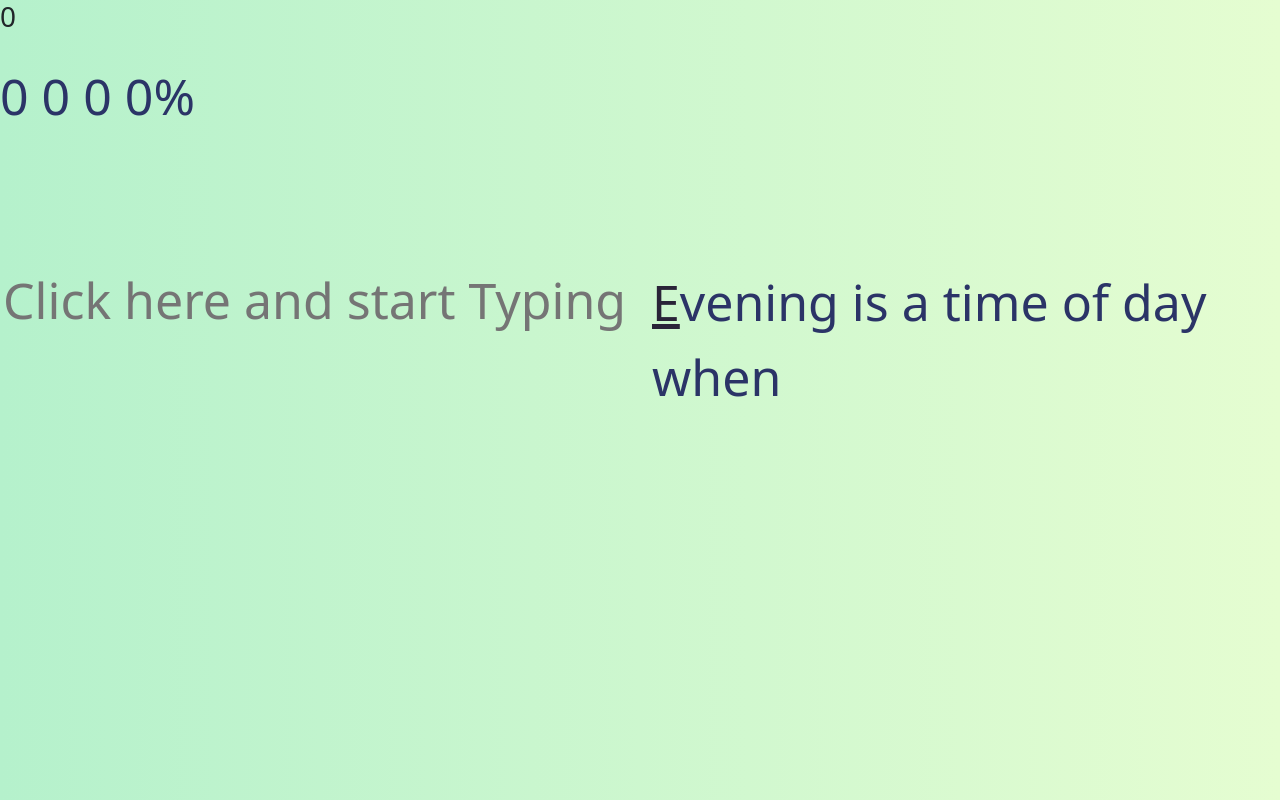
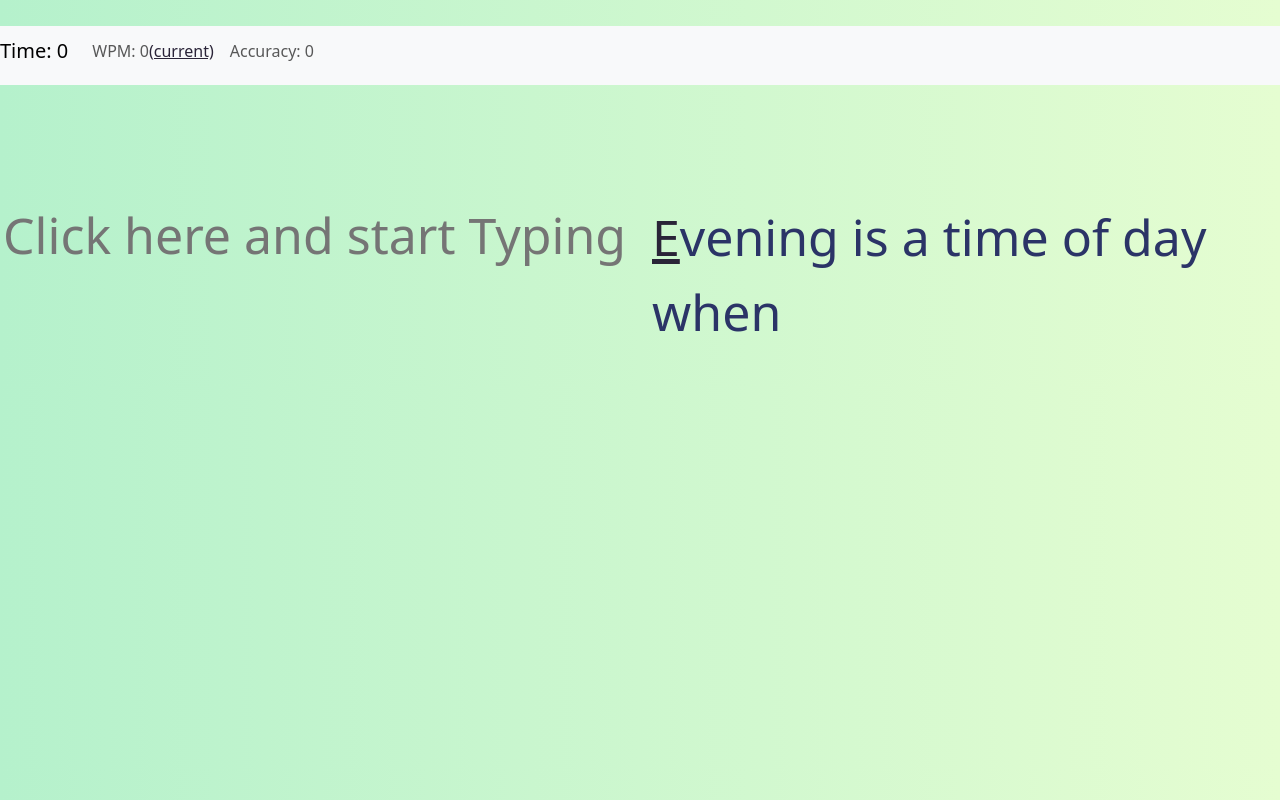
Before and after one commit to Ritesh27P/Typing_test_React, a React (Create React App) app: page / in a window 1280 px wide. Built offline with nearby package versions, Linux system fonts and the light colour scheme.

Commit message:
some css work

```diff
--- a/src/components/App.jsx
+++ b/src/components/App.jsx
@@ -21,10 +21,6 @@ const App = ()=>{
 
 
     return <div>
-
-        <div>
-            <h3>{time}</h3>
-        </div>
         <Text time={time} st_func={writingStopped} intervalId={nIntervalId}/>
     </div>
 }
--- /dev/null
+++ b/src/components/Navbar.jsx
@@ -0,0 +1,20 @@
+
+const Navbar = (props)=>{
+    return <div>
+        <nav class="navbar navbar-expand-lg navbar-light bg-light">
+            <h4 class="navbar-brand">Time: {props.time}</h4>
+            <div class="collapse navbar-collapse" id="navbarNav">
+            <ul class="navbar-nav">
+                <li class="nav-item active">
+                <h4 class="nav-link">WPM: {props.WPM}<span class="sr-only">(current)</span></h4>
+                </li>
+                <li class="nav-item">
+                <h4 class="nav-link">Accuracy: {props.Accuracy}</h4>
+                </li>
+            </ul>
+            </div>
+        </nav>
+    </div>
+}
+
+export default Navbar;
--- a/src/components/Text.jsx
+++ b/src/components/Text.jsx
@@ -1,5 +1,6 @@
-import { useState } from "react"
-import data from "../text_data"
+import { useState } from "react";
+import data from "../text_data";
+import Navbar from "./Navbar";
 
 // Make 5 errors in typing and game over
 
@@ -65,6 +66,7 @@ const Text = (props)=>{
         setAccuracy(prevData=>{
             if (props.time > 0){
                 return (100 - (word * (wrongTyped/word)))
+                // return
             }
         })
 
@@ -76,7 +78,7 @@ const Text = (props)=>{
 
     return <div>
                 <div className="row textF">
-                    <p>{WPM} {word} {wrongTyped} {accuracy}%</p>
+                    <Navbar WPM={WPM} time={props.time} Accuracy={accuracy} />
                     <input className="col-6" onKeyDown={handle_key} placeholder="Click here and start Typing"/>
                     <p className="col-6 data" style={{marginTop: "115px"}}><span>{sentence.slice(0,1)}</span>{sentence.slice(1, 30)}</p>
                 </div>
```
